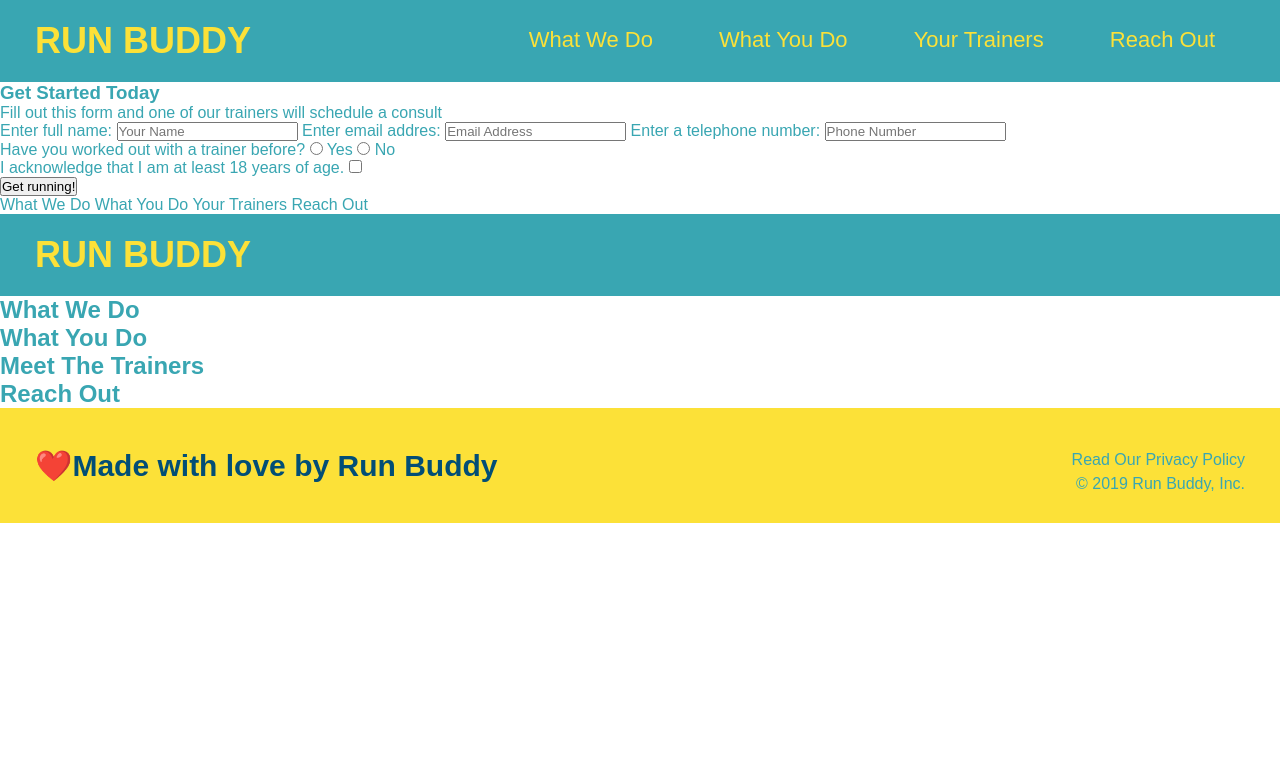
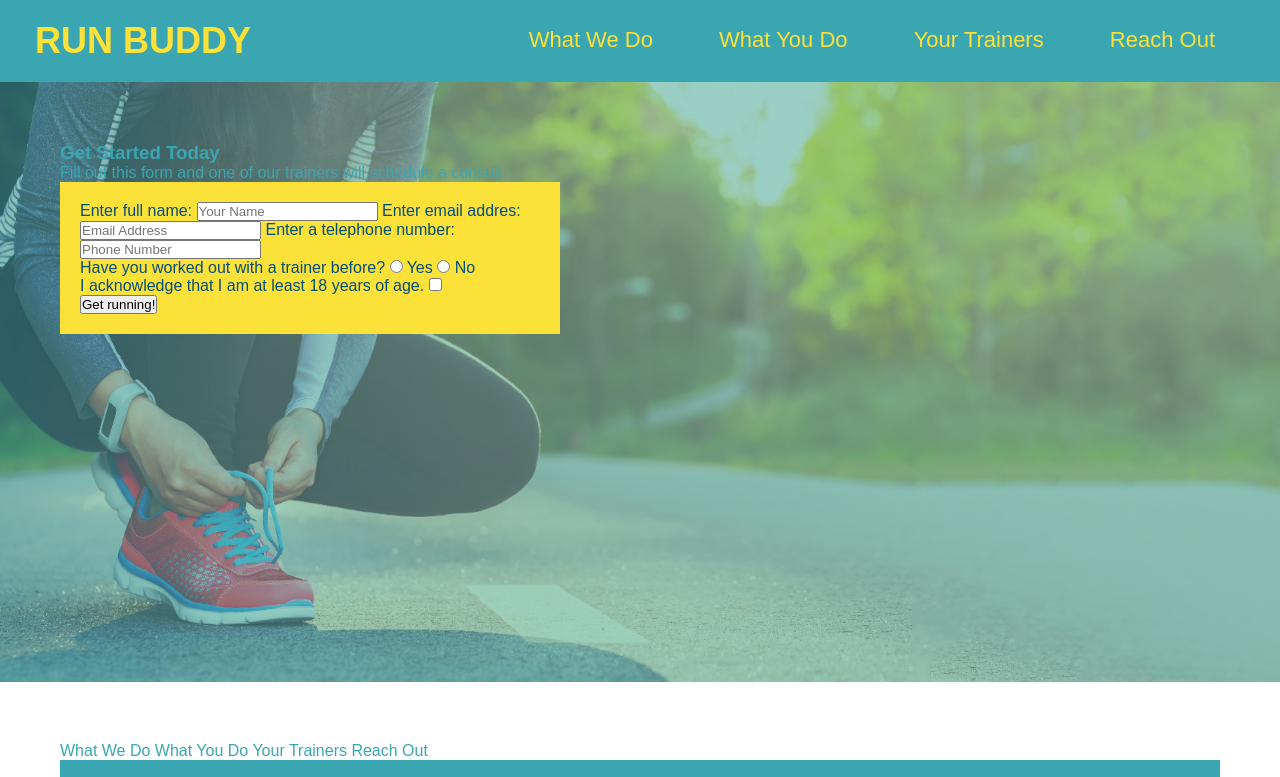
Before and after one commit to brendasosa0721/Run-Buddy-Lastest-Version, a plain HTML site: page index.html in a window 1280 px wide. Shown: the top 777 px of the page. Drawn offline with Linux system fonts and the light colour scheme.

Commit message:
added color to the box session

```diff
--- a/assets/css/style.css
+++ b/assets/css/style.css
@@ -60,3 +60,32 @@ footer div{
 footer a{
     color: #024e76;
 }
+
+section{
+    padding: 60px;
+}
+/*Hero Style Start*/
+.hero{
+    background-image: url("../images/hero-bg.jpeg");
+    height: 600px;
+    background-size: cover;
+    background-position: center;
+}
+/* Hero Style End*/
+
+/* Style the form and Input Fields*/
+
+
+.hero div form{
+    background-color: #fce138;
+    padding: 20px;
+    width: 500px;
+    color: #024e76;
+  }
+
+  .hero-form {
+    ...
+    border-style: solid;
+    border-width: 3px;
+    border-color: #024e76;
+  }
--- a/index.html
+++ b/index.html
@@ -35,7 +35,7 @@
             </nav>
         </header>
         <!-- hero section-->
-        <section>
+        <section class="hero">
             <div>
                 <h3>Get Started Today</h3>
                 <p>Fill out this form and one of our trainers will schedule a consult</p>
```
Also changed, not shown: assets/images/hero-bg.jpeg (added), 1 other file.
